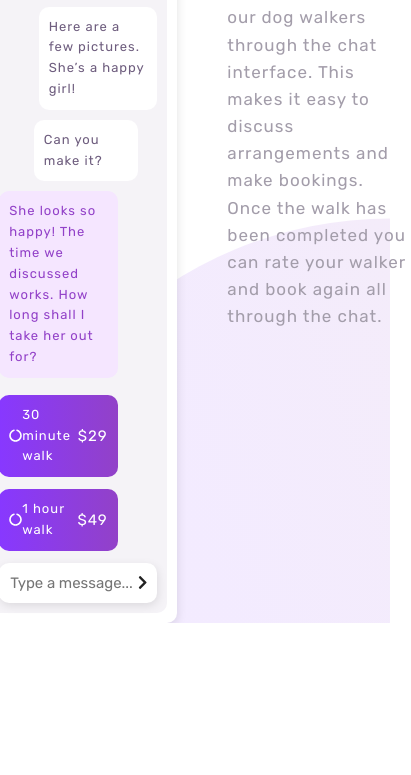
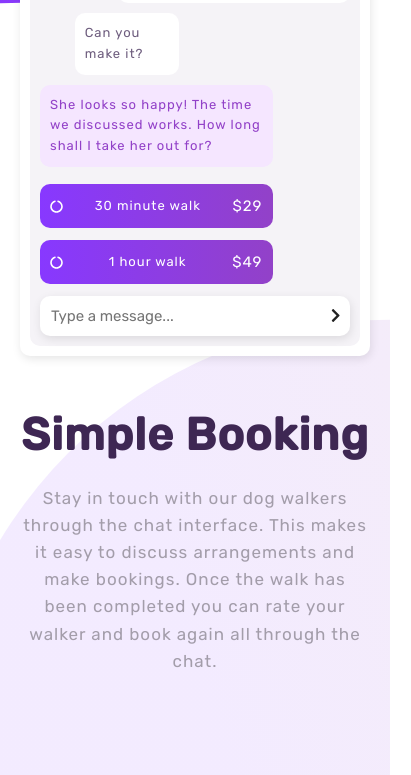
Before and after one commit to freetart/FEM-chat-app-css-illustration, a website: page index.html in a window 390 px wide. Shown: the part 452-1227 px from the top of the page, 411 px wide, since content can reach past the window. Before the commit the page ends 1075 px from the top, so only its background shows below. Drawn offline with Linux system fonts and the light colour scheme.

Commit message:
made page responsive

```diff
--- a/css/styles.css
+++ b/css/styles.css
@@ -190,6 +190,7 @@ showcase
     gap: var(--gap);
     max-width: var(--max-width);
     align-items: center;
+    padding: 10rem 2rem;
 }
 /*
 ===============
@@ -371,3 +372,22 @@ info
     font-size: var(--xs);
     color: var(--dark-grayish-violet);
 }
+/*
+===============
+media queries
+===============
+*/
+
+@media (max-width: 768px) {
+    .showcase {
+        grid-template-columns: 1fr;
+    }
+
+    .phone {
+        margin: 0 auto;
+    }
+
+    .info {
+        text-align: center;
+    }
+}
```
